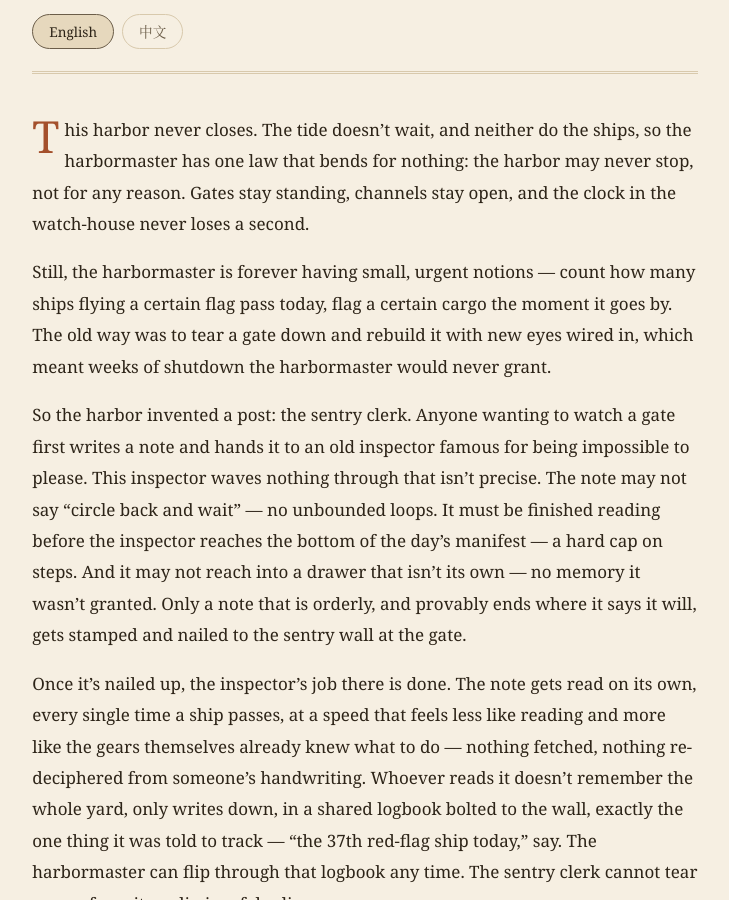
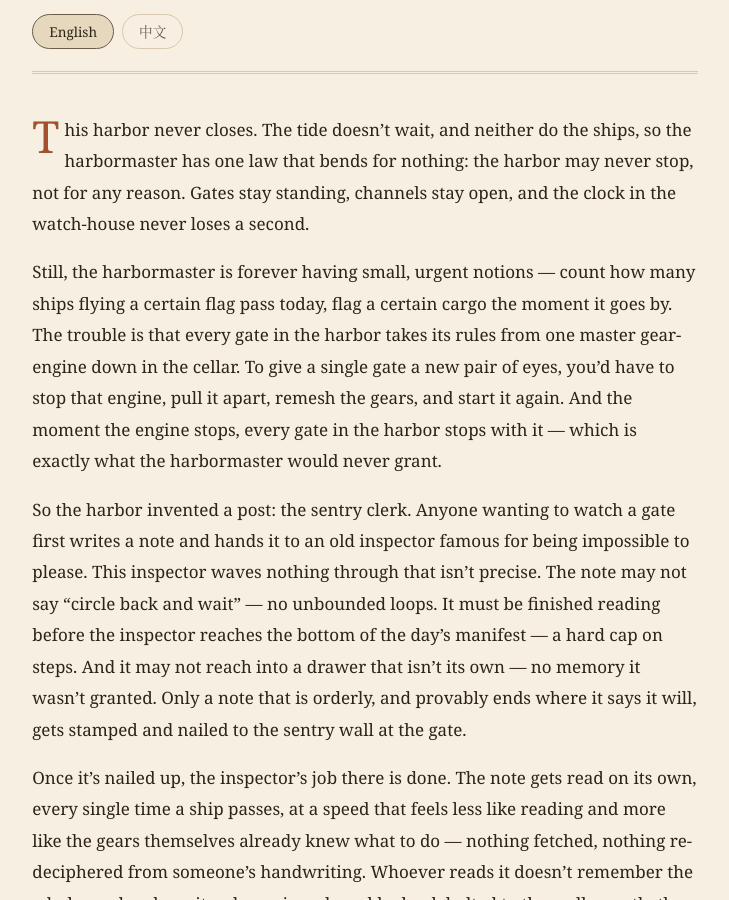
Before and after one commit to judexzhu/daily-fables, a Jekyll site: the page built from _posts/2026-07-18-ebpf.md, in a window 1280 px wide and 900 px high, scrolled down 753 px. Shown: the whole window, without its empty margins (275-1004 px from the left). Built offline with Jekyll 4.4.1, drawn with Linux system fonts in a browser that asks for light colours.

Commit message:
Fix motivation paragraph: stopping master gear-engine (whole harbor) instead of demolishing one gate

```diff
--- a/_posts/2026-07-18-ebpf.md
+++ b/_posts/2026-07-18-ebpf.md
@@ -35,7 +35,7 @@ _隐喻对应表_
 <section class="en" markdown="1">
 This harbor never closes. The tide doesn't wait, and neither do the ships, so the harbormaster has one law that bends for nothing: the harbor may never stop, not for any reason. Gates stay standing, channels stay open, and the clock in the watch-house never loses a second.
 
-Still, the harbormaster is forever having small, urgent notions — count how many ships flying a certain flag pass today, flag a certain cargo the moment it goes by. The old way was to tear a gate down and rebuild it with new eyes wired in, which meant weeks of shutdown the harbormaster would never grant.
+Still, the harbormaster is forever having small, urgent notions — count how many ships flying a certain flag pass today, flag a certain cargo the moment it goes by. The trouble is that every gate in the harbor takes its rules from one master gear-engine down in the cellar. To give a single gate a new pair of eyes, you'd have to stop that engine, pull it apart, remesh the gears, and start it again. And the moment the engine stops, every gate in the harbor stops with it — which is exactly what the harbormaster would never grant.
 
 So the harbor invented a post: the sentry clerk. Anyone wanting to watch a gate first writes a note and hands it to an old inspector famous for being impossible to please. This inspector waves nothing through that isn't precise. The note may not say "circle back and wait" — no unbounded loops. It must be finished reading before the inspector reaches the bottom of the day's manifest — a hard cap on steps. And it may not reach into a drawer that isn't its own — no memory it wasn't granted. Only a note that is orderly, and provably ends where it says it will, gets stamped and nailed to the sentry wall at the gate.
 
```
Also changed, not shown: other parts of _posts/2026-07-18-ebpf.md (+1 -1 lines).
